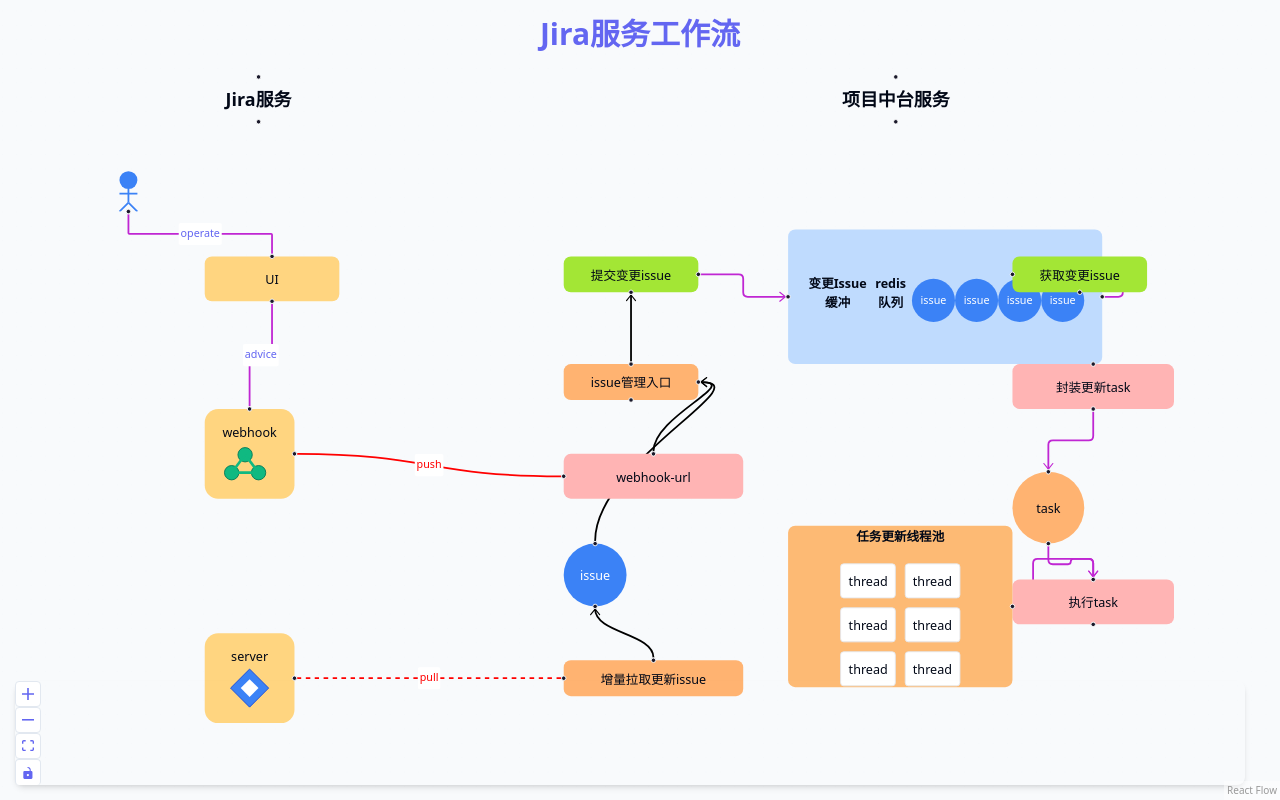
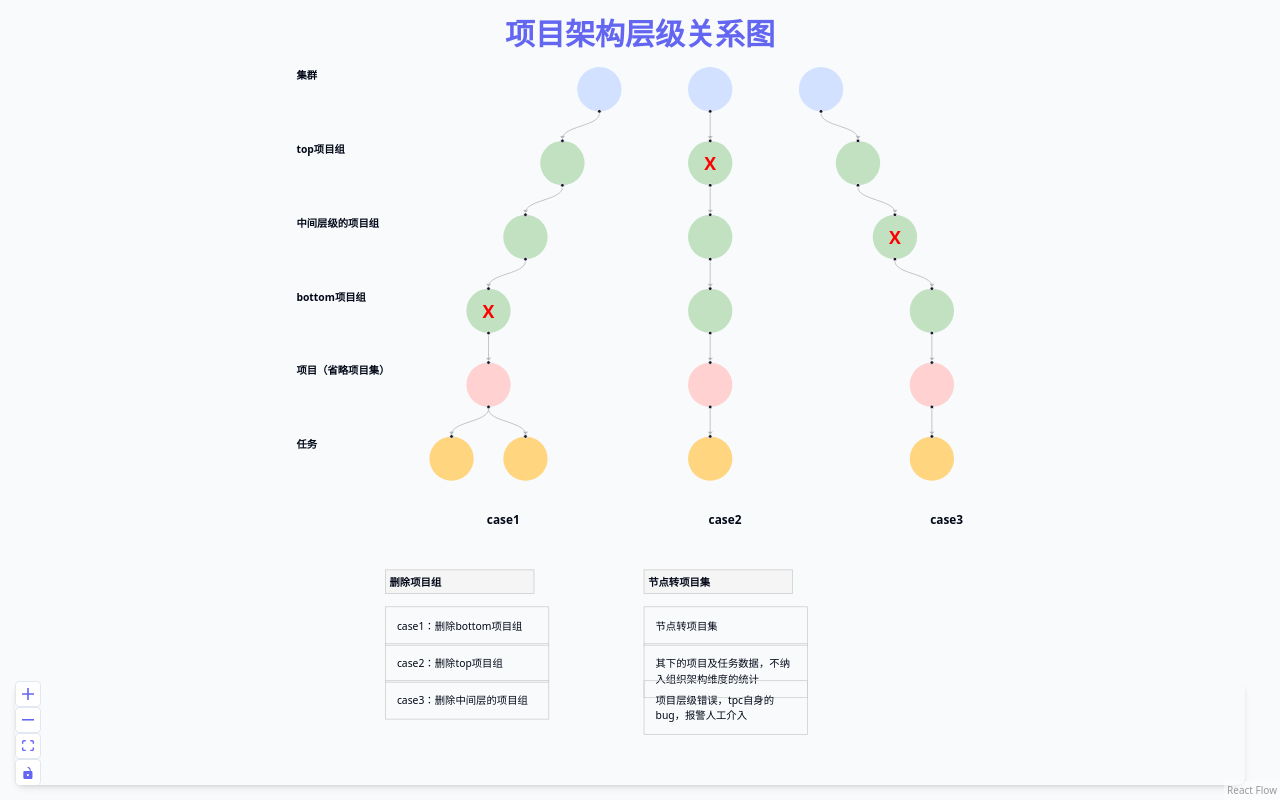
Before and after one commit to Drjuror/js-graphify, a React (Vite) app: page / in a window 1280 px wide. Built offline with nearby package versions, Linux system fonts and the light colour scheme.

Commit message:
Update diagram

```diff
--- a/src/components/AgentFramework.tsx
+++ b/src/components/AgentFramework.tsx
@@ -12,8 +12,10 @@ import {
   NodeTypes
 } from '@xyflow/react';
 import '@xyflow/react/dist/style.css';
+import '../styles/flowchart.css';
 import NodeCard from './NodeCard';
 import JiraServiceNodes from './JiraServiceNodes';
+import ProjectHierarchyNodes from './ProjectHierarchyNodes';
 
 const nodeTypes: NodeTypes = {
   card: NodeCard,
@@ -30,7 +32,16 @@ const nodeTypes: NodeTypes = {
   issueUpdate: JiraServiceNodes.IssueUpdateNode,
   task: JiraServiceNodes.TaskNode,
   taskBox: JiraServiceNodes.TaskBoxNode,
-  threadPool: JiraServiceNodes.ThreadPoolNode
+  threadPool: JiraServiceNodes.ThreadPoolNode,
+  // Project Hierarchy nodes
+  cluster: ProjectHierarchyNodes.ClusterNode,
+  projectNode: ProjectHierarchyNodes.ProjectNode,
+  projectDeletedNode: ProjectHierarchyNodes.ProjectDeletedNode,
+  projectSetNode: ProjectHierarchyNodes.ProjectSetNode,
+  taskNode: ProjectHierarchyNodes.TaskNode,
+  labelNode: ProjectHierarchyNodes.LabelNode,
+  caseLabel: ProjectHierarchyNodes.CaseLabelNode,
+  explanation: ProjectHierarchyNodes.ExplanationNode
 };
 
 const AgentFramework: React.FC = () => {
@@ -40,243 +51,340 @@ const AgentFramework: React.FC = () => {
   useEffect(() => {
     // Define the nodes for our visualization
     const initialNodes: Node[] = [
-      // Left Side - Jira Service
+      // Row Labels
       {
-        id: 'jira-title',
-        type: 'default',
-        position: { x: 170, y: 50 },
-        data: { label: 'Jira服务' },
-        style: { fontSize: '20px', fontWeight: 'bold', width: 120, background: 'transparent', border: 'none' }
+        id: 'label-cluster',
+        type: 'labelNode',
+        position: { x: 50, y: 50 },
+        data: { label: '集群' },
       },
       {
-        id: 'user',
-        type: 'user',
-        position: { x: 60, y: 150 },
-        data: {}
+        id: 'label-top',
+        type: 'labelNode',
+        position: { x: 50, y: 150 },
+        data: { label: 'top项目组' },
       },
       {
-        id: 'ui',
-        type: 'ui',
-        position: { x: 170, y: 250 },
-        data: { label: 'UI' }
+        id: 'label-middle',
+        type: 'labelNode',
+        position: { x: 50, y: 250 },
+        data: { label: '中间层级的项目组' },
       },
       {
-        id: 'webhook',
-        type: 'webhook',
-        position: { x: 170, y: 420 },
-        data: { label: 'webhook' }
+        id: 'label-bottom',
+        type: 'labelNode',
+        position: { x: 50, y: 350 },
+        data: { label: 'bottom项目组' },
       },
       {
-        id: 'server',
-        type: 'server',
-        position: { x: 170, y: 670 },
-        data: { label: 'server' }
+        id: 'label-project-set',
+        type: 'labelNode',
+        position: { x: 50, y: 450 },
+        data: { label: '项目（省略项目集）' },
+      },
+      {
+        id: 'label-task',
+        type: 'labelNode',
+        position: { x: 50, y: 550 },
+        data: { label: '任务' },
       },
 
-      // Right Side - Project Service
+      // Case 1 - Deleting bottom project group
       {
-        id: 'project-title',
-        type: 'default',
-        position: { x: 840, y: 50 },
-        data: { label: '项目中台服务' },
-        style: { fontSize: '20px', fontWeight: 'bold', width: 200, background: 'transparent', border: 'none' }
+        id: 'cluster-1',
+        type: 'cluster',
+        position: { x: 430, y: 50 },
       },
       {
-        id: 'issue-entry',
-        type: 'issueEntry',
-        position: { x: 570, y: 370 },
-        data: { label: 'issue管理入口' }
+        id: 'top-1-1',
+        type: 'projectNode',
+        position: { x: 380, y: 150 },
       },
       {
-        id: 'webhook-url',
-        type: 'webhookUrl',
-        position: { x: 570, y: 470 },
-        data: { label: 'webhook-url' }
+        id: 'middle-1-1',
+        type: 'projectNode',
+        position: { x: 330, y: 250 },
       },
       {
-        id: 'issue-blue',
-        type: 'issueBlue',
-        position: { x: 570, y: 570 },
-        data: { label: 'issue' }
+        id: 'bottom-1-1',
+        type: 'projectDeletedNode',
+        position: { x: 280, y: 350 },
       },
       {
-        id: 'issue-update',
-        type: 'issueUpdate',
-        position: { x: 570, y: 700 },
-        data: { label: '增量拉取更新issue' }
+        id: 'project-1-1',
+        type: 'projectSetNode',
+        position: { x: 280, y: 450 },
       },
       {
-        id: 'issue-submit',
-        type: 'issueSubmit',
-        position: { x: 570, y: 250 },
-        data: { label: '提交变更issue' }
+        id: 'task-1-1',
+        type: 'taskNode',
+        position: { x: 230, y: 550 },
       },
       {
-        id: 'redis-container',
-        type: 'redisContainer',
-        position: { x: 820, y: 220 },
-        data: {
-          title: '变更Issue缓冲',
-          queueTitle: 'redis队列'
-        }
+        id: 'task-1-2',
+        type: 'taskNode',
+        position: { x: 330, y: 550 },
       },
       {
-        id: 'issue-get',
-        type: 'issueGet',
-        position: { x: 1070, y: 250 },
-        data: { label: '获取变更issue' }
+        id: 'case-1',
+        type: 'caseLabel',
+        position: { x: 280, y: 650 },
+        data: { label: 'case1' },
+      },
+
+      // Case 2 - Deleting top project group
+      {
+        id: 'cluster-2',
+        type: 'cluster',
+        position: { x: 580, y: 50 },
       },
       {
-        id: 'task-box-seal',
-        type: 'taskBox',
-        position: { x: 1070, y: 370 },
-        data: { label: '封装更新task' }
+        id: 'top-2-1',
+        type: 'projectDeletedNode',
+        position: { x: 580, y: 150 },
       },
       {
-        id: 'task',
-        type: 'task',
-        position: { x: 1070, y: 490 },
-        data: { label: 'task' }
+        id: 'middle-2-1',
+        type: 'projectNode',
+        position: { x: 580, y: 250 },
       },
       {
-        id: 'task-box-execute',
-        type: 'taskBox',
-        position: { x: 1070, y: 610 },
-        data: { label: '执行task' }
+        id: 'bottom-2-1',
+        type: 'projectNode',
+        position: { x: 580, y: 350 },
       },
       {
-        id: 'thread-pool',
-        type: 'threadPool',
-        position: { x: 820, y: 550 },
-        data: { title: '任务更新线程池' }
+        id: 'project-2-1',
+        type: 'projectSetNode',
+        position: { x: 580, y: 450 },
+      },
+      {
+        id: 'task-2-1',
+        type: 'taskNode',
+        position: { x: 580, y: 550 },
+      },
+      {
+        id: 'case-2',
+        type: 'caseLabel',
+        position: { x: 580, y: 650 },
+        data: { label: 'case2' },
+      },
+
+      // Case 3 - Deleting middle project group
+      {
+        id: 'cluster-3',
+        type: 'cluster',
+        position: { x: 730, y: 50 },
+      },
+      {
+        id: 'top-3-1',
+        type: 'projectNode',
+        position: { x: 780, y: 150 },
+      },
+      {
+        id: 'middle-3-1',
+        type: 'projectDeletedNode',
+        position: { x: 830, y: 250 },
+      },
+      {
+        id: 'bottom-3-1',
+        type: 'projectNode',
+        position: { x: 880, y: 350 },
+      },
+      {
+        id: 'project-3-1',
+        type: 'projectSetNode',
+        position: { x: 880, y: 450 },
+      },
+      {
+        id: 'task-3-1',
+        type: 'taskNode',
+        position: { x: 880, y: 550 },
+      },
+      {
+        id: 'case-3',
+        type: 'caseLabel',
+        position: { x: 880, y: 650 },
+        data: { label: 'case3' },
+      },
+
+      // Table at the bottom
+      {
+        id: 'table-header-1',
+        type: 'explanation',
+        position: { x: 170, y: 730 },
+        data: { label: '删除项目组' },
+        style: { border: '1px solid #ccc', backgroundColor: '#f5f5f5', fontWeight: 'bold', textAlign: 'center' }
+      },
+      {
+        id: 'table-header-2',
+        type: 'explanation',
+        position: { x: 520, y: 730 },
+        data: { label: '节点转项目集' },
+        style: { border: '1px solid #ccc', backgroundColor: '#f5f5f5', fontWeight: 'bold', textAlign: 'center' }
+      },
+      {
+        id: 'table-cell-1-1',
+        type: 'explanation',
+        position: { x: 170, y: 780 },
+        data: { label: 'case1：删除bottom项目组' },
+        style: { border: '1px solid #ccc', padding: '10px', minWidth: '200px', textAlign: 'center' }
+      },
+      {
+        id: 'table-cell-1-2',
+        type: 'explanation',
+        position: { x: 520, y: 780 },
+        data: { label: '节点转项目集' },
+        style: { border: '1px solid #ccc', padding: '10px', minWidth: '200px', textAlign: 'center' }
+      },
+      {
+        id: 'table-cell-2-1',
+        type: 'explanation',
+        position: { x: 170, y: 830 },
+        data: { label: 'case2：删除top项目组' },
+        style: { border: '1px solid #ccc', padding: '10px', minWidth: '200px', textAlign: 'center' }
+      },
+      {
+        id: 'table-cell-2-2',
+        type: 'explanation',
+        position: { x: 520, y: 830 },
+        data: { label: '其下的项目及任务数据，不纳入组织架构维度的统计' },
+        style: { border: '1px solid #ccc', padding: '10px', minWidth: '200px', textAlign: 'center' }
+      },
+      {
+        id: 'table-cell-3-1',
+        type: 'explanation',
+        position: { x: 170, y: 880 },
+        data: { label: 'case3：删除中间层的项目组' },
+        style: { border: '1px solid #ccc', padding: '10px', minWidth: '200px', textAlign: 'center' }
+      },
+      {
+        id: 'table-cell-3-2',
+        type: 'explanation',
+        position: { x: 520, y: 880 },
+        data: { label: '项目层级错误，tpc自身的bug，报警人工介入' },
+        style: { border: '1px solid #ccc', padding: '10px', minWidth: '200px', textAlign: 'center' }
       }
     ];
 
     // Define the edges for our visualization
     const initialEdges: Edge[] = [
-      // Left Side - Jira Service connections
+      // Case 1
       {
-        id: 'user-to-ui',
-        source: 'user',
-        target: 'ui',
-        label: 'operate',
-        labelBgStyle: { fill: 'white' },
-        labelStyle: { fontSize: 12 },
-        type: 'smoothstep',
-        style: { stroke: '#c026d3', strokeWidth: 2 },
+        id: 'cluster-1-to-top-1-1',
+        source: 'cluster-1',
+        target: 'top-1-1',
+        type: 'default',
+        markerEnd: { type: MarkerType.ArrowClosed },
       },
       {
-        id: 'ui-to-webhook',
-        source: 'ui',
-        target: 'webhook',
-        label: 'advice',
-        labelBgStyle: { fill: 'white' },
-        labelStyle: { fontSize: 12 },
-        type: 'smoothstep',
-        style: { stroke: '#c026d3', strokeWidth: 2 },
+        id: 'top-1-1-to-middle-1-1',
+        source: 'top-1-1',
+        target: 'middle-1-1',
+        type: 'default',
+        markerEnd: { type: MarkerType.ArrowClosed },
       },
       {
-        id: 'webhook-to-webhook-url',
-        source: 'webhook',
-        target: 'webhook-url',
-        label: 'push',
-        labelBgStyle: { fill: 'white' },
-        labelStyle: { fontSize: 12, fill: 'red' },
+        id: 'middle-1-1-to-bottom-1-1',
+        source: 'middle-1-1',
+        target: 'bottom-1-1',
         type: 'default',
-        style: { stroke: 'red', strokeWidth: 2 },
+        markerEnd: { type: MarkerType.ArrowClosed },
       },
       {
-        id: 'server-to-issue-update',
-        source: 'server',
-        target: 'issue-update',
-        label: 'pull',
-        labelBgStyle: { fill: 'white' },
-        labelStyle: { fontSize: 12, fill: 'red' },
+        id: 'bottom-1-1-to-project-1-1',
+        source: 'bottom-1-1',
+        target: 'project-1-1',
         type: 'default',
-        style: { stroke: 'red', strokeWidth: 2 },
-        animated: true
+        markerEnd: { type: MarkerType.ArrowClosed },
+      },
+      {
+        id: 'project-1-1-to-task-1-1',
+        source: 'project-1-1',
+        target: 'task-1-1',
+        type: 'default',
+        markerEnd: { type: MarkerType.ArrowClosed },
+      },
+      {
+        id: 'project-1-1-to-task-1-2',
+        source: 'project-1-1',
+        target: 'task-1-2',
+        type: 'default',
+        markerEnd: { type: MarkerType.ArrowClosed },
       },
 
-      // Right Side - Project Service connections
+      // Case 2
       {
-        id: 'webhook-url-to-issue-entry',
-        source: 'webhook-url',
-        target: 'issue-entry',
+        id: 'cluster-2-to-top-2-1',
+        source: 'cluster-2',
+        target: 'top-2-1',
         type: 'default',
-        style: { stroke: 'black', strokeWidth: 2 },
-        markerEnd: { type: MarkerType.Arrow, color: 'black' }
+        markerEnd: { type: MarkerType.ArrowClosed },
       },
       {
-        id: 'issue-blue-to-issue-entry',
-        source: 'issue-blue',
-        target: 'issue-entry',
+        id: 'top-2-1-to-middle-2-1',
+        source: 'top-2-1',
+        target: 'middle-2-1',
         type: 'default',
-        style: { stroke: 'black', strokeWidth: 2 },
-        markerEnd: { type: MarkerType.Arrow, color: 'black' }
+        markerEnd: { type: MarkerType.ArrowClosed },
       },
       {
-        id: 'issue-entry-to-issue-submit',
-        source: 'issue-entry',
-        target: 'issue-submit',
+        id: 'middle-2-1-to-bottom-2-1',
+        source: 'middle-2-1',
+        target: 'bottom-2-1',
         type: 'default',
-        style: { stroke: 'black', strokeWidth: 2 },
-        markerEnd: { type: MarkerType.Arrow, color: 'black' }
+        markerEnd: { type: MarkerType.ArrowClosed },
       },
       {
-        id: 'issue-update-to-issue-blue',
-        source: 'issue-update',
-        target: 'issue-blue',
+        id: 'bottom-2-1-to-project-2-1',
+        source: 'bottom-2-1',
+        target: 'project-2-1',
         type: 'default',
-        style: { stroke: 'black', strokeWidth: 2 },
-        markerEnd: { type: MarkerType.Arrow, color: 'black' }
+        markerEnd: { type: MarkerType.ArrowClosed },
       },
       {
-        id: 'issue-submit-to-redis',
-        source: 'issue-submit',
-        target: 'redis-container',
-        type: 'smoothstep',
-        style: { stroke: '#c026d3', strokeWidth: 2 },
-        markerEnd: { type: MarkerType.Arrow, color: '#c026d3' }
+        id: 'project-2-1-to-task-2-1',
+        source: 'project-2-1',
+        target: 'task-2-1',
+        type: 'default',
+        markerEnd: { type: MarkerType.ArrowClosed },
+      },
+
+      // Case 3
+      {
+        id: 'cluster-3-to-top-3-1',
+        source: 'cluster-3',
+        target: 'top-3-1',
+        type: 'default',
+        markerEnd: { type: MarkerType.ArrowClosed },
       },
       {
-        id: 'redis-to-issue-get',
-        source: 'redis-container',
-        target: 'issue-get',
-        type: 'smoothstep',
-        style: { stroke: '#c026d3', strokeWidth: 2 },
-        markerEnd: { type: MarkerType.Arrow, color: '#c026d3' }
+        id: 'top-3-1-to-middle-3-1',
+        source: 'top-3-1',
+        target: 'middle-3-1',
+        type: 'default',
+        markerEnd: { type: MarkerType.ArrowClosed },
       },
       {
-        id: 'issue-get-to-task-seal',
-        source: 'issue-get',
-        target: 'task-box-seal',
-        type: 'smoothstep',
-        style: { stroke: '#c026d3', strokeWidth: 2 },
-        markerEnd: { type: MarkerType.Arrow, color: '#c026d3' }
+        id: 'middle-3-1-to-bottom-3-1',
+        source: 'middle-3-1',
+        target: 'bottom-3-1',
+        type: 'default',
+        markerEnd: { type: MarkerType.ArrowClosed },
       },
       {
-        id: 'task-seal-to-task',
-        source: 'task-box-seal',
-        target: 'task',
-        type: 'smoothstep',
-        style: { stroke: '#c026d3', strokeWidth: 2 },
-        markerEnd: { type: MarkerType.Arrow, color: '#c026d3' }
+        id: 'bottom-3-1-to-project-3-1',
+        source: 'bottom-3-1',
+        target: 'project-3-1',
+        type: 'default',
+        markerEnd: { type: MarkerType.ArrowClosed },
       },
       {
-        id: 'task-to-task-execute',
-        source: 'task',
-        target: 'task-box-execute',
-        type: 'smoothstep',
-        style: { stroke: '#c026d3', strokeWidth: 2 },
-        markerEnd: { type: MarkerType.Arrow, color: '#c026d3' }
-      },
-      {
-        id: 'thread-pool-to-task-execute',
-        source: 'thread-pool',
-        target: 'task-box-execute',
-        type: 'smoothstep',
-        style: { stroke: '#c026d3', strokeWidth: 2 },
-        markerEnd: { type: MarkerType.Arrow, color: '#c026d3' }
+        id: 'project-3-1-to-task-3-1',
+        source: 'project-3-1',
+        target: 'task-3-1',
+        type: 'default',
+        markerEnd: { type: MarkerType.ArrowClosed },
       }
     ];
 
@@ -287,7 +395,7 @@ const AgentFramework: React.FC = () => {
   return (
     <div className="w-full h-full">
       <div className="absolute top-4 left-0 w-full text-center z-10">
-        <h1 className="text-3xl font-bold text-indigo-500">Jira服务工作流</h1>
+        <h1 className="text-3xl font-bold text-indigo-500">项目架构层级关系图</h1>
       </div>
       <ReactFlow
         nodes={nodes}
--- /dev/null
+++ b/src/components/ProjectHierarchyNodes.tsx
@@ -0,0 +1,83 @@
+
+import React from 'react';
+import { Handle, Position } from '@xyflow/react';
+
+const ClusterNode = () => {
+  return (
+    <div className="node-cluster">
+      <Handle type="source" position={Position.Bottom} />
+    </div>
+  );
+};
+
+const ProjectNode = () => {
+  return (
+    <div className="node-project">
+      <Handle type="target" position={Position.Top} />
+      <Handle type="source" position={Position.Bottom} />
+    </div>
+  );
+};
+
+const ProjectDeletedNode = () => {
+  return (
+    <div className="node-project-deleted">
+      <Handle type="target" position={Position.Top} />
+      <Handle type="source" position={Position.Bottom} />
+    </div>
+  );
+};
+
+const ProjectSetNode = () => {
+  return (
+    <div className="node-project-set">
+      <Handle type="target" position={Position.Top} />
+      <Handle type="source" position={Position.Bottom} />
+    </div>
+  );
+};
+
+const TaskNode = () => {
+  return (
+    <div className="node-task">
+      <Handle type="target" position={Position.Top} />
+    </div>
+  );
+};
+
+const LabelNode = ({ data }) => {
+  return (
+    <div className="node-label">
+      {data.label}
+    </div>
+  );
+};
+
+const CaseLabelNode = ({ data }) => {
+  return (
+    <div className="node-case-label">
+      {data.label}
+    </div>
+  );
+};
+
+const ExplanationNode = ({ data }) => {
+  return (
+    <div className="node-explanation">
+      {data.label}
+    </div>
+  );
+};
+
+const ProjectHierarchyNodes = {
+  ClusterNode,
+  ProjectNode,
+  ProjectDeletedNode,
+  ProjectSetNode,
+  TaskNode,
+  LabelNode,
+  CaseLabelNode,
+  ExplanationNode
+};
+
+export default ProjectHierarchyNodes;
--- a/src/styles/flowchart.css
+++ b/src/styles/flowchart.css
@@ -1,4 +1,3 @@
-
 .react-flow__edge-text {
   font-size: 12px;
   font-weight: 500;
@@ -157,3 +156,105 @@
   margin-bottom: 10px;
   text-align: center;
 }
+
+/* Project Hierarchy Node Styles */
+.node-cluster {
+  background-color: #d1e1ff;
+  border-radius: 50%;
+  width: 60px;
+  height: 60px;
+  display: flex;
+  justify-content: center;
+  align-items: center;
+}
+
+.node-project {
+  background-color: #c1e1c1;
+  border-radius: 50%;
+  width: 60px;
+  height: 60px;
+  display: flex;
+  justify-content: center;
+  align-items: center;
+}
+
+.node-project-deleted {
+  background-color: #c1e1c1;
+  border-radius: 50%;
+  width: 60px;
+  height: 60px;
+  display: flex;
+  justify-content: center;
+  align-items: center;
+  position: relative;
+}
+
+.node-project-deleted::after {
+  content: "X";
+  position: absolute;
+  color: red;
+  font-weight: bold;
+  font-size: 24px;
+}
+
+.node-project-set {
+  background-color: #ffd1d1;
+  border-radius: 50%;
+  width: 60px;
+  height: 60px;
+  display: flex;
+  justify-content: center;
+  align-items: center;
+}
+
+.node-task {
+  background-color: #ffd580;
+  border-radius: 50%;
+  width: 60px;
+  height: 60px;
+  display: flex;
+  justify-content: center;
+  align-items: center;
+}
+
+.node-label {
+  background: transparent;
+  border: none;
+  font-weight: bold;
+  font-size: 14px;
+  width: 150px;
+  text-align: left;
+}
+
+.node-case-label {
+  background: transparent;
+  border: none;
+  font-weight: bold;
+  font-size: 16px;
+  width: 100px;
+  text-align: center;
+}
+
+.node-explanation {
+  background: transparent;
+  border: none;
+  font-size: 14px;
+  width: 200px;
+  text-align: left;
+  padding: 5px;
+}
+
+.table-cell {
+  border: 1px solid #ccc;
+  padding: 10px;
+  display: flex;
+  justify-content: center;
+  align-items: center;
+  min-height: 60px;
+}
+
+.table-header {
+  background-color: #f5f5f5;
+  font-weight: bold;
+  min-width: 200px;
+}
```
